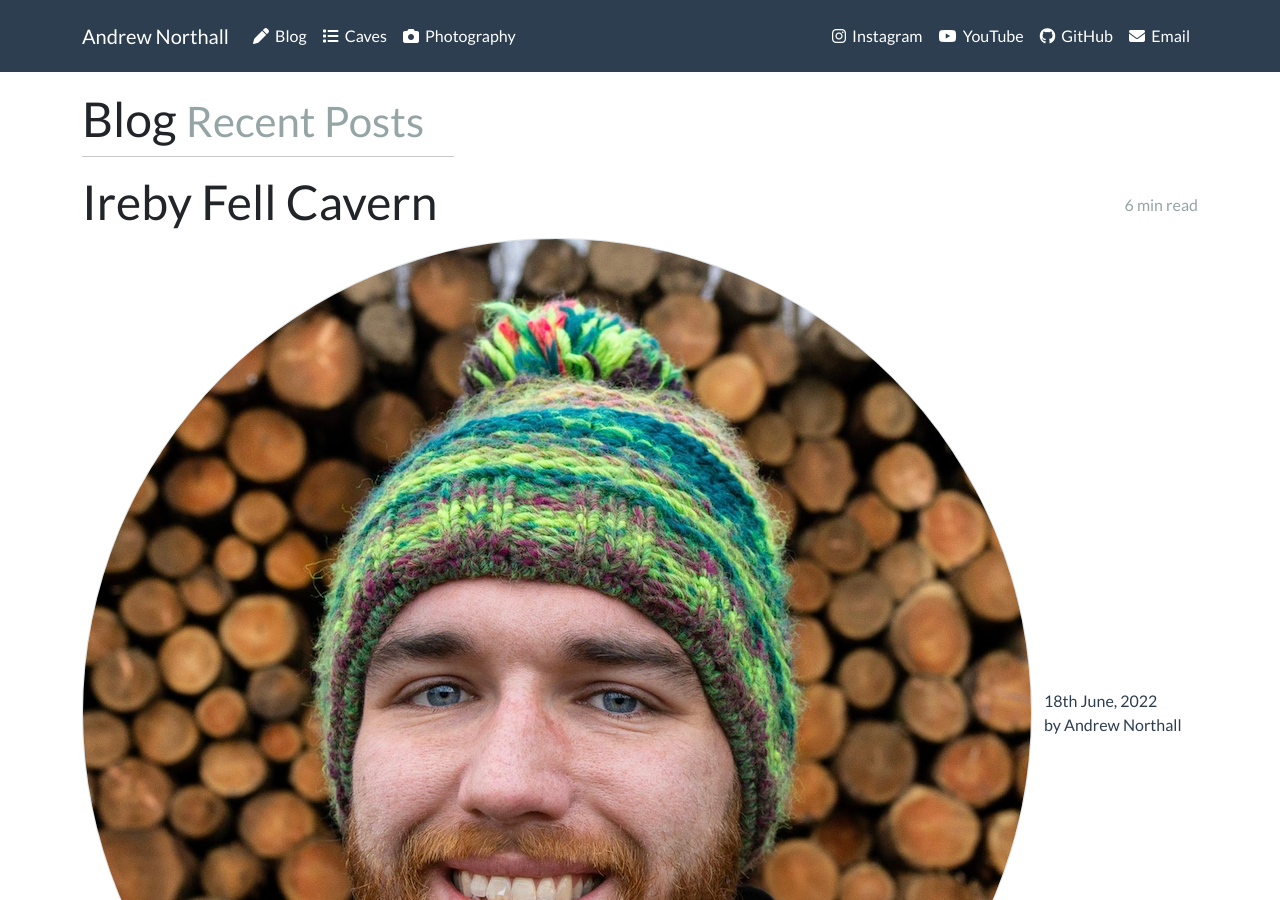
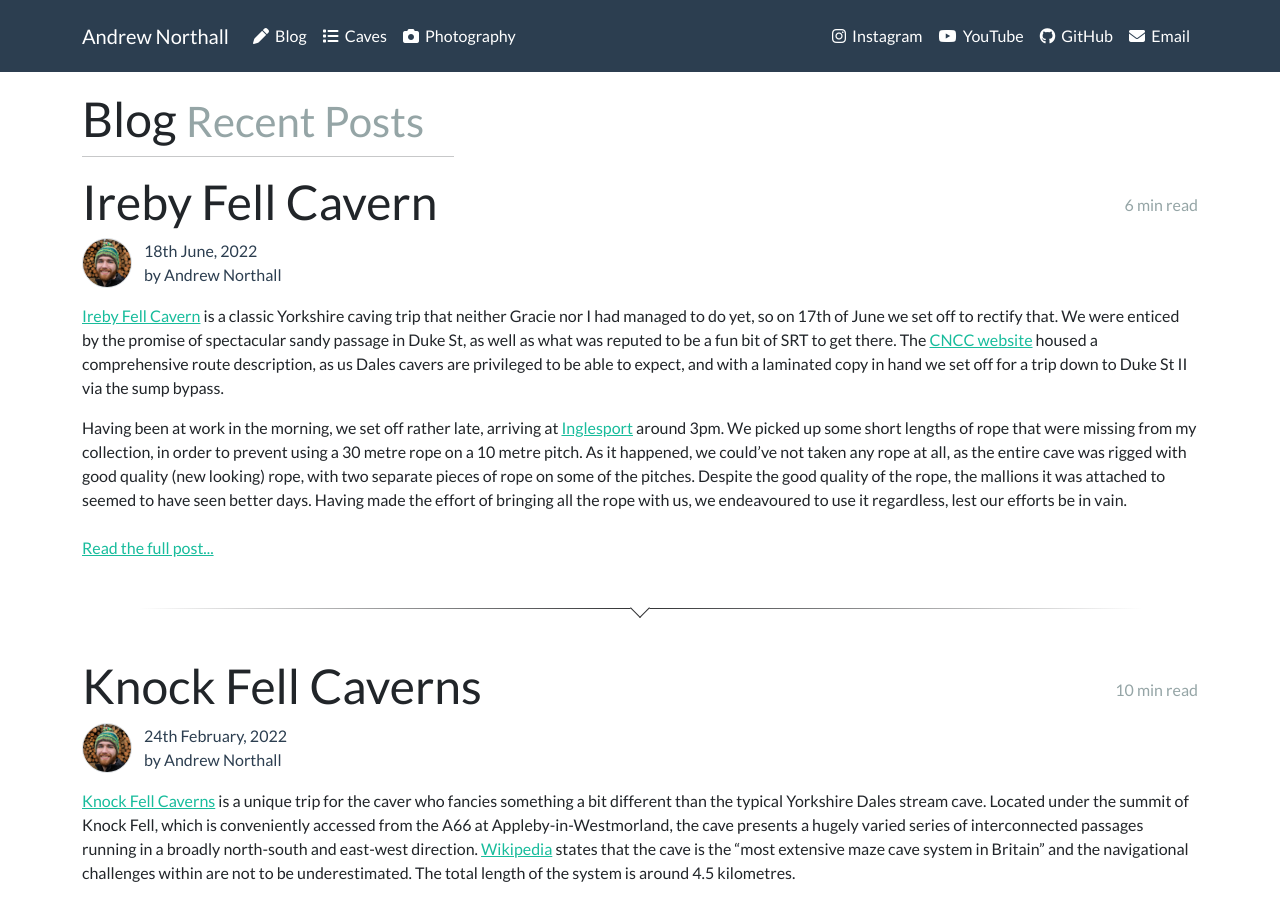
Before and after one commit to anorthall/northall.me.uk, a Jekyll site: the page built from www/index.html, in a window 1280 px wide and 900 px high. Built offline with Jekyll 4.4.1, drawn with Linux system fonts in a browser that asks for light colours.

Commit message:
Update avatar and avatar css

```diff
--- a/www/_includes/author_box.html
+++ b/www/_includes/author_box.html
@@ -1,7 +1,7 @@
 <div class="container p-0 mt-0 mb-3 author-box">
   <div class="row">
     <div class="col-auto m-0">
-      <img class="rounded-circle border" alt="{{ post.author }}'s avatar" src="{{ post.avatar }}">
+      <img class="rounded-circle border author-box-avatar" alt="{{ post.author }}'s avatar" src="{{ post.avatar }}">
     </div>
     <div class="col-auto align-self-center">
       <div class="row">
```
